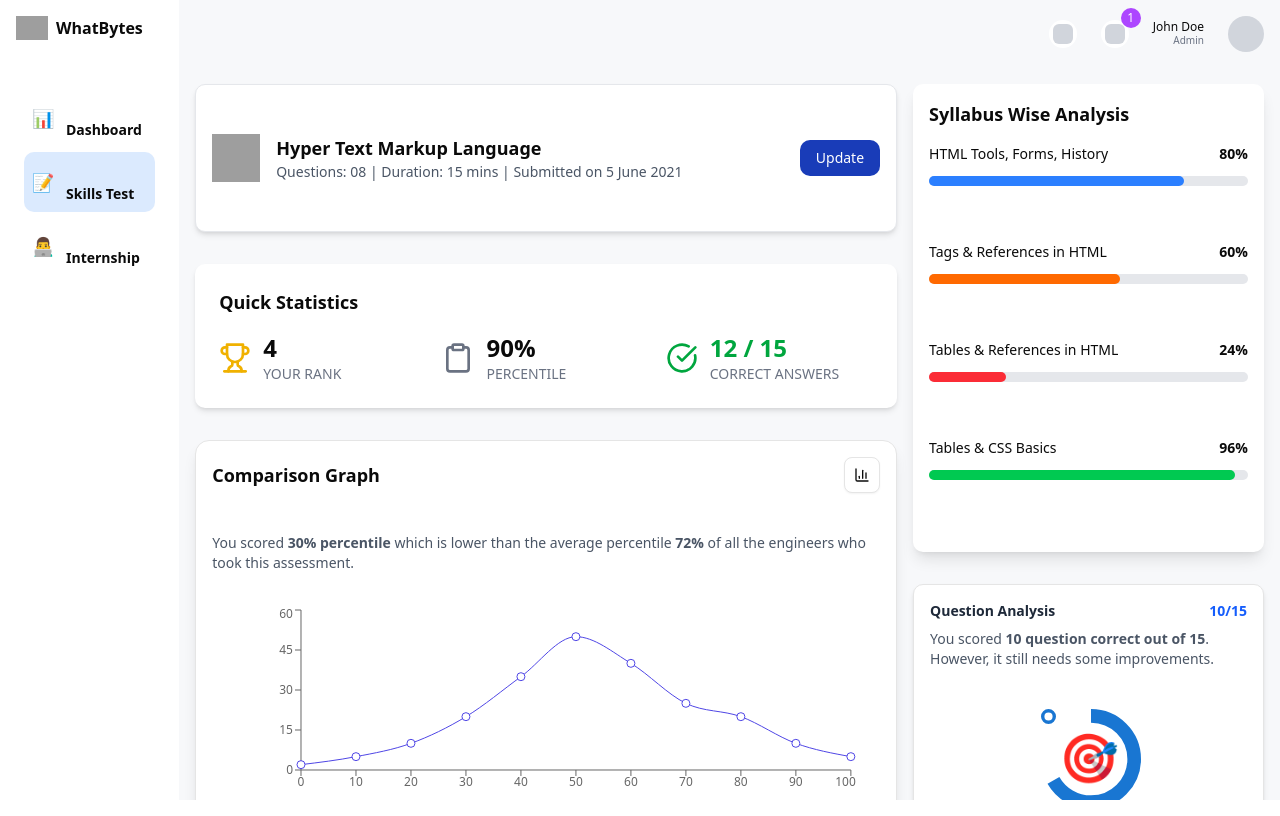
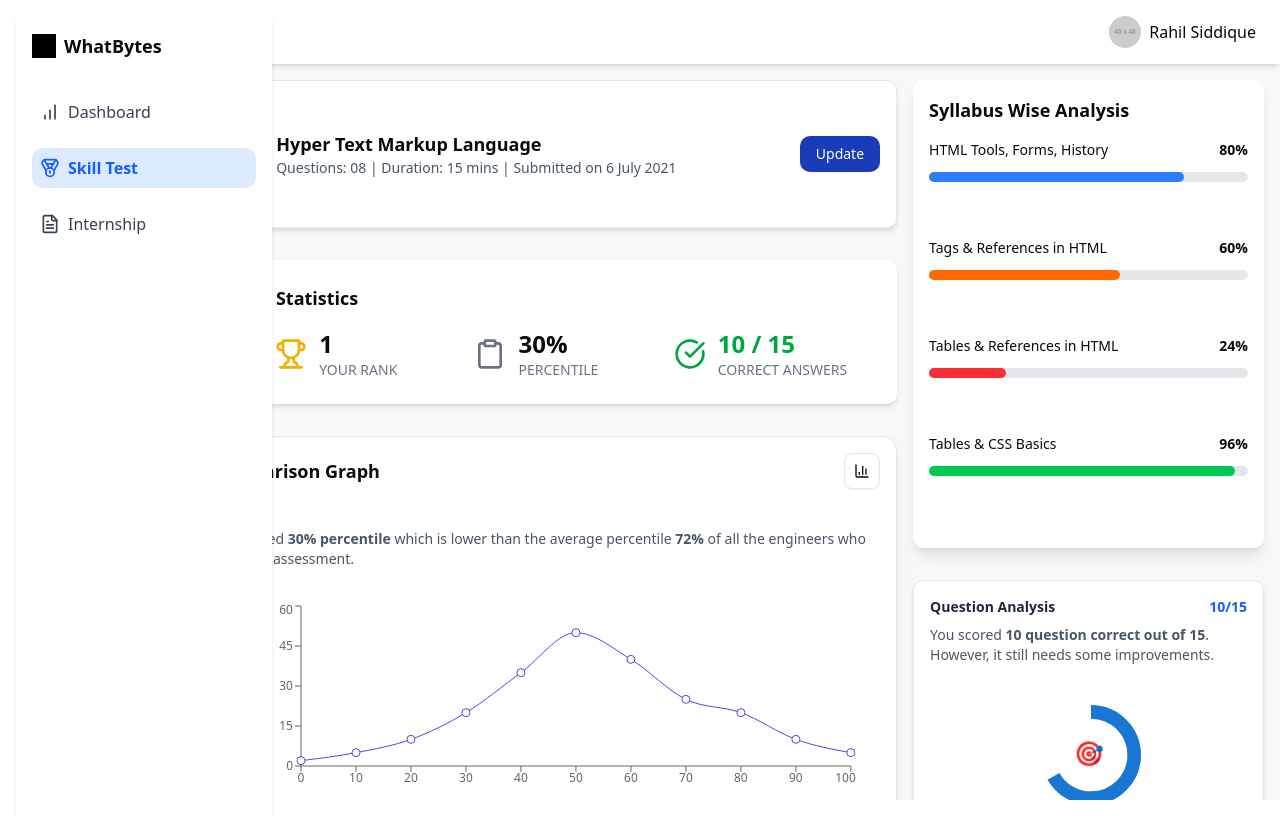
Before and after one commit to jeratdev-tech/whatbytes-assignment, a Next.js app: page / in a window 1280 px wide. Built offline with nearby package versions, Linux system fonts and the light colour scheme; grey boxes are pictures that could not be loaded.

Commit message:
second commit

```diff
--- a/app/components/IconMenu.jsx
+++ b/app/components/IconMenu.jsx
@@ -1,38 +1,69 @@
-const menuItems = [
-  {
-    items: [
-      { icon: "📊", label: "Dashboard" },
-      { icon: "📝", label: "Skills Test", isActive: true },
-      { icon: "👨‍💻", label: "Internship" },
-    ],
-  },
-];
+import { useState } from "react";
+import { BarChart, Medal, FileText, Menu, X } from "lucide-react";
 
-const IconMenu = () => {
+export default function Sidebar() {
+  const [isOpen, setIsOpen] = useState(false);
+
   return (
-    <div className="p-2 mt-10 font-bold">
-      {menuItems.map((section) => (
-        <div key={section.title} className="mb-4">
-          <div className="space-y-1">
-            {section.items.map((item) => (
-              <button
-                key={item.label}
-                className={`flex items-center w-full p-2 rounded-lg transition-colors ${
-                  item.isActive ? "bg-blue-100" : "hover:bg-gray-100"
-                }`}
-              >
-                <span className="text-lg">{item.icon}</span>
+    <>
+      {!isOpen && (
+        <button
+          onClick={() => setIsOpen(true)}
+          className="p-2 md:hidden fixed top-4 left-4 z-50 bg-white shadow-md rounded-md"
+        >
+          <Menu size={20} />
+        </button>
+      )}
 
-                <span className="ml-3 mt-6 hidden md:inline text-sm">
-                  {item.label}
-                </span>
-              </button>
-            ))}
+      {/* Sidebar */}
+      <div
+        className={`fixed top-0 left-0 h-screen bg-white shadow-md p-4 w-50 transition-transform duration-300 z-40 ${
+          isOpen ? "translate-x-0" : "-translate-x-full"
+        } md:relative md:translate-x-0 md:block md:w-64`}
+      >
+        {/* Logo & Close Button */}
+        <div className="flex items-center justify-between">
+          <div className="flex items-center space-x-2">
+            <div className="w-6 h-6 bg-black"></div>
+            <span className="text-lg font-semibold">WhatBytes</span>
           </div>
+          <button onClick={() => setIsOpen(false)} className="md:hidden">
+            <X size={24} />
+          </button>
         </div>
-      ))}
+
+        {/* Navigation */}
+        <nav className="mt-8 space-y-4">
+          <NavItem icon={<BarChart size={20} />} text="Dashboard" />
+          <NavItem
+            icon={<Medal size={20} className="text-blue-600" />}
+            text="Skill Test"
+            active
+          />
+          <NavItem icon={<FileText size={20} />} text="Internship" />
+        </nav>
+      </div>
+
+      {/* Overlay (Closes Sidebar when clicked) */}
+      {isOpen && (
+        <div
+          className="fixed inset-0 bg-black opacity-50 md:hidden"
+          onClick={() => setIsOpen(false)}
+        ></div>
+      )}
+    </>
+  );
+}
+
+function NavItem({ icon, text, active }) {
+  return (
+    <div
+      className={`flex items-center p-2 rounded-lg cursor-pointer ${
+        active ? "bg-blue-100 text-blue-600 font-semibold" : "text-gray-700"
+      }`}
+    >
+      {icon}
+      <span className="ml-2">{text}</span>
     </div>
   );
-};
-
-export default IconMenu;
+}
--- a/app/components/Navbar.jsx
+++ b/app/components/Navbar.jsx
@@ -1,25 +1,42 @@
-const Navbar = () => {
+import { useState } from "react";
+import { Menu } from "lucide-react";
+
+export default function Navbar() {
+  const [isOpen, setIsOpen] = useState(false);
+
   return (
-    <div className="flex items-center justify-between p-4">
-      {/* ICONS AND USER */}
-      <div className="flex items-center gap-6 justify-end w-full">
-        <div className="bg-white rounded-full w-7 h-7 flex items-center justify-center cursor-pointer">
-          <div className="w-[20px] h-[20px] bg-gray-300 rounded-sm"></div>
-        </div>
-        <div className="bg-white rounded-full w-7 h-7 flex items-center justify-center cursor-pointer relative">
-          <div className="w-[20px] h-[20px] bg-gray-300 rounded-sm"></div>
-          <div className="absolute -top-3 -right-3 w-5 h-5 flex items-center justify-center bg-purple-500 text-white rounded-full text-xs">
-            1
+    <nav className="flex items-center justify-between px-6 py-4 bg-white shadow-md">
+      {/* Logo */}
+      <div className="flex items-center space-x-2"></div>
+
+      {/* Desktop Profile */}
+      <div className="hidden md:flex items-center space-x-2">
+        <img
+          src="https://via.placeholder.com/40"
+          alt="Avatar"
+          className="w-8 h-8 rounded-full"
+        />
+        <span className="font-medium">Rahil Siddique</span>
+      </div>
+
+      {/* Mobile Menu Button */}
+      <button className="md:hidden" onClick={() => setIsOpen(!isOpen)}>
+        <Menu size={24} />
+      </button>
+
+      {/* Mobile Menu */}
+      {isOpen && (
+        <div className="absolute top-14 right-6 bg-white shadow-lg p-4 rounded-lg md:hidden">
+          <div className="flex items-center space-x-2">
+            <img
+              src="https://via.placeholder.com/40"
+              alt="Avatar"
+              className="w-8 h-8 rounded-full"
+            />
+            <span className="font-medium">Rahil Siddique</span>
           </div>
         </div>
-        <div className="flex flex-col">
-          <span className="text-xs leading-3 font-medium">John Doe</span>
-          <span className="text-[10px] text-gray-500 text-right">Admin</span>
-        </div>
-        <div className="w-[36px] h-[36px] bg-gray-300 rounded-full"></div>
-      </div>
-    </div>
+      )}
+    </nav>
   );
-};
-
-export default Navbar;
+}
--- a/app/components/QuestionAnalysis.jsx
+++ b/app/components/QuestionAnalysis.jsx
@@ -7,7 +7,7 @@ const QuestionAnalysis = () => {
 
   return (
     <div className="w-full h-full p-4 bg-white shadow-md rounded-lg border">
-      <div className="flex justify-between text-gray-800 font-semibold text-sm">
+      <div className="flex justify-between text-gray-800 font-bold text-sm">
         <span>Question Analysis</span>
         <span className="text-blue-600 font-bold">
           {score}/{total}
@@ -22,13 +22,13 @@ const QuestionAnalysis = () => {
       </p>
       <div className="flex justify-center items-center mt-10 w-full">
         <div className="relative w-24 h-24 ">
-          <CircularProgress
+          {/* <CircularProgress
             variant="determinate"
             value={100}
             size={15}
             thickness={10}
             className="text-gray-200 absolute"
-          />
+          /> */}
           <CircularProgress
             variant="determinate"
             value={percentage}
@@ -36,7 +36,7 @@ const QuestionAnalysis = () => {
             thickness={6}
             className="text-blue-500"
           />
-          <div className="absolute inset-0 flex items-center justify-center text-5xl  ">
+          <div className="absolute inset-0 flex items-center justify-center text-2xl  ">
             🎯
           </div>
         </div>
--- a/app/components/QuizInfoCard.jsx
+++ b/app/components/QuizInfoCard.jsx
@@ -1,7 +1,7 @@
 import { useState, useMemo } from "react";
 import { FaHtml5 } from "react-icons/fa";
 
-const UpdateScoresModal = ({ isOpen, onClose }) => {
+const UpdateScoresModal = ({ isOpen, onClose, updateStats }) => {
   const [rank, setRank] = useState(1);
   const [percentile, setPercentile] = useState(30);
   const [score, setScore] = useState(10);
@@ -11,17 +11,21 @@ const UpdateScoresModal = ({ isOpen, onClose }) => {
     [rank, percentile, score]
   );
 
+  const handleSave = () => {
+    updateStats({ rank, percentile, score }); // This updates the Dashboard state
+    onClose(); // Close modal after saving
+  };
+
   if (!isOpen) return null;
 
   return (
-    <div className="fixed inset-0 flex items-center justify-center bg-black bg-opacity-50 z-50">
+    <div className="fixed inset-0 flex items-center justify-center bg-opacity-50 z-50">
       <div className="bg-white p-6 rounded-lg w-full max-w-lg shadow-xl relative">
         <h2 className="text-2xl font-bold mb-4">Update Scores</h2>
         <FaHtml5 className="absolute top-4 right-4 text-orange-500 text-3xl" />
         <div className="flex flex-col gap-4">
           <div className="flex flex-col">
             <span className="font-semibold flex items-center gap-2">
-              {" "}
               <span className="bg-blue-500 text-white px-2 py-1 rounded-full text-sm">
                 1
               </span>{" "}
@@ -31,12 +35,11 @@ const UpdateScoresModal = ({ isOpen, onClose }) => {
               type="number"
               className="border p-2 rounded w-full"
               value={memoizedValues.rank}
-              onChange={(e) => setRank(e.target.value)}
+              onChange={(e) => setRank(Number(e.target.value))}
             />
           </div>
           <div className="flex flex-col">
             <span className="font-semibold flex items-center gap-2">
-              {" "}
               <span className="bg-blue-500 text-white px-2 py-1 rounded-full text-sm">
                 2
               </span>{" "}
@@ -46,12 +49,11 @@ const UpdateScoresModal = ({ isOpen, onClose }) => {
               type="number"
               className="border p-2 rounded w-full"
               value={memoizedValues.percentile}
-              onChange={(e) => setPercentile(e.target.value)}
+              onChange={(e) => setPercentile(Number(e.target.value))}
             />
           </div>
           <div className="flex flex-col">
             <span className="font-semibold flex items-center gap-2">
-              {" "}
               <span className="bg-blue-500 text-white px-2 py-1 rounded-full text-sm">
                 3
               </span>{" "}
@@ -61,7 +63,7 @@ const UpdateScoresModal = ({ isOpen, onClose }) => {
               type="number"
               className="border p-2 rounded w-full"
               value={memoizedValues.score}
-              onChange={(e) => setScore(e.target.value)}
+              onChange={(e) => setScore(Number(e.target.value))}
             />
           </div>
         </div>
@@ -72,7 +74,10 @@ const UpdateScoresModal = ({ isOpen, onClose }) => {
           >
             Cancel
           </button>
-          <button className="px-4 py-2 bg-blue-600 text-white rounded flex items-center gap-2">
+          <button
+            onClick={handleSave}
+            className="px-4 py-2 bg-blue-600 text-white rounded flex items-center gap-2"
+          >
             Save <span>→</span>
           </button>
         </div>
@@ -81,11 +86,12 @@ const UpdateScoresModal = ({ isOpen, onClose }) => {
   );
 };
 
-const QuizInfoCard = () => {
+const QuizInfoCard = ({ updateStats }) => {
+  // ✅ Accept updateStats as a prop
   const [isModalOpen, setIsModalOpen] = useState(false);
 
   return (
-    <div className="w-full h-full  bg-white shadow-md rounded-lg p-4 flex items-center space-x-4 border border-gray-200 ">
+    <div className="w-full h-full bg-white shadow-md rounded-lg p-4 flex items-center space-x-4 border border-gray-200">
       <img
         src="https://upload.wikimedia.org/wikipedia/commons/6/61/HTML5_logo_and_wordmark.svg"
         alt="HTML5 Logo"
@@ -93,11 +99,11 @@ const QuizInfoCard = () => {
       />
 
       <div className="flex-1 pl-20px items-center justify-between">
-        <h3 className="text-lg font-semibold">Hyper Text Markup Language</h3>
+        <h3 className="text-lg font-bold">Hyper Text Markup Language</h3>
         <p className="text-sm text-gray-600">
-          Questions: <span className="font-medium">08</span> | Duration:{" "}
-          <span className="font-medium">15 mins</span> | Submitted on{" "}
-          <span className="font-medium">5 June 2021</span>
+          <span className="font-medium">
+            Questions: 08 | Duration: 15 mins | Submitted on 6 July 2021
+          </span>
         </p>
       </div>
 
@@ -111,6 +117,7 @@ const QuizInfoCard = () => {
       <UpdateScoresModal
         isOpen={isModalOpen}
         onClose={() => setIsModalOpen(false)}
+        updateStats={updateStats} // ✅ Pass the updateStats function
       />
     </div>
   );
--- a/app/components/Statistics.jsx
+++ b/app/components/Statistics.jsx
@@ -1,33 +1,30 @@
 import { Trophy, Clipboard, CheckCircle } from "lucide-react";
 
-export default function Statistics() {
+export default function Statistics({ rank, percentile, score }) {
   return (
-    <div className="bg-white p-4 md:p-6 rounded-lg shadow-md w-full  mx-auto">
-      <h2 className="text-lg font-semibold mb-4">Quick Statistics</h2>
-      <div className="grid grid-cols-3 gap-4">
-        {/* Rank */}
+    <div className="bg-white p-4 md:p-6 rounded-lg shadow-md w-full mx-auto">
+      <h2 className="text-lg font-bold mb-4">Quick Statistics</h2>
+      <div className="grid grid-cols-3 ml-14">
         <div className="flex items-center space-x-3">
           <Trophy className="w-8 h-8 text-yellow-500" />
           <div className="flex flex-col">
-            <span className="text-2xl font-bold">4</span>
+            <span className="text-2xl font-bold">{rank}</span>
             <span className="text-gray-500 text-sm">YOUR RANK</span>
           </div>
         </div>
-
-        {/* Percentile */}
         <div className="flex items-center space-x-3">
           <Clipboard className="w-8 h-8 text-gray-500" />
           <div className="flex flex-col">
-            <span className="text-2xl font-bold">90%</span>
+            <span className="text-2xl font-bold">{percentile}%</span>
             <span className="text-gray-500 text-sm">PERCENTILE</span>
           </div>
         </div>
-
-        {/* Correct Answers */}
         <div className="flex items-center space-x-3">
           <CheckCircle className="w-8 h-8 text-green-600" />
           <div className="flex flex-col">
-            <span className="text-2xl font-bold text-green-600">12 / 15</span>
+            <span className="text-2xl font-bold text-green-600">
+              {score} / 15
+            </span>
             <span className="text-gray-500 text-sm">CORRECT ANSWERS</span>
           </div>
         </div>
--- a/app/page.js
+++ b/app/page.js
@@ -9,32 +9,40 @@ import Statistics from "./components/Statistics";
 import ComparisonGraph from "./components/ComparisonGraph";
 import SyllabusAnalysis from "./components/SyllabusAnalysis";
 import QuestionAnalysis from "./components/QuestionAnalysis";
+import { useState } from "react";
 
 export default function Dashboard() {
+  // Centralized state for statistics
+  const [stats, setStats] = useState({ rank: 1, percentile: 30, score: 10 });
+
+  // Function to update statistics when admin updates QuizInfoCard
+  const updateStats = (newStats) => {
+    setStats((prevStats) => ({ ...prevStats, ...newStats }));
+  };
+
   return (
     <div className="h-screen flex">
-      {/* LEFT */}
-      <div className="w-[14%] md:w-[8%] lg:w-[16%] xl:w-[14%] p-4">
-        <Link
-          href="/"
-          className="flex items-center justify-center lg:justify-start gap-2"
-        >
-          <Image src="/logo.png" alt="logo" width={32} height={32} />
-          <span className="hidden lg:block font-bold">WhatBytes</span>
-        </Link>
+      {/* LEFT NAVIGATION */}
+      <div className="w-[10%] md:w-[8%] lg:w-[13%] xl:w-[14%] p-4">
         <IconMenu />
       </div>
-      {/* RIGHT */}
+
+      {/* MAIN CONTENT */}
       <div className="w-[86%] md:w-[92%] lg:w-[84%] xl:w-[86%] bg-[#F7F8FA] overflow-scroll flex flex-col">
         <Navbar />
         <div className="p-4 flex gap-4 flex-col md:flex-row">
-          {/* Lift */}
+          {/* MAIN SECTION */}
           <div className="w-full lg:w-2/3 flex flex-col gap-8">
-            <QuizInfoCard />
-            <Statistics />
+            <QuizInfoCard stats={stats} updateStats={updateStats} />
+            <Statistics
+              rank={stats.rank}
+              percentile={stats.percentile}
+              score={stats.score}
+            />
             <ComparisonGraph />
           </div>
-          {/* Right */}
+
+          {/* SIDEBAR SECTION */}
           <div className="w-full lg:w-1/3 flex flex-col gap-8">
             <SyllabusAnalysis />
             <QuestionAnalysis />
```
Also changed, not shown: app/components/UpdateScoresModal.jsx (deleted).
